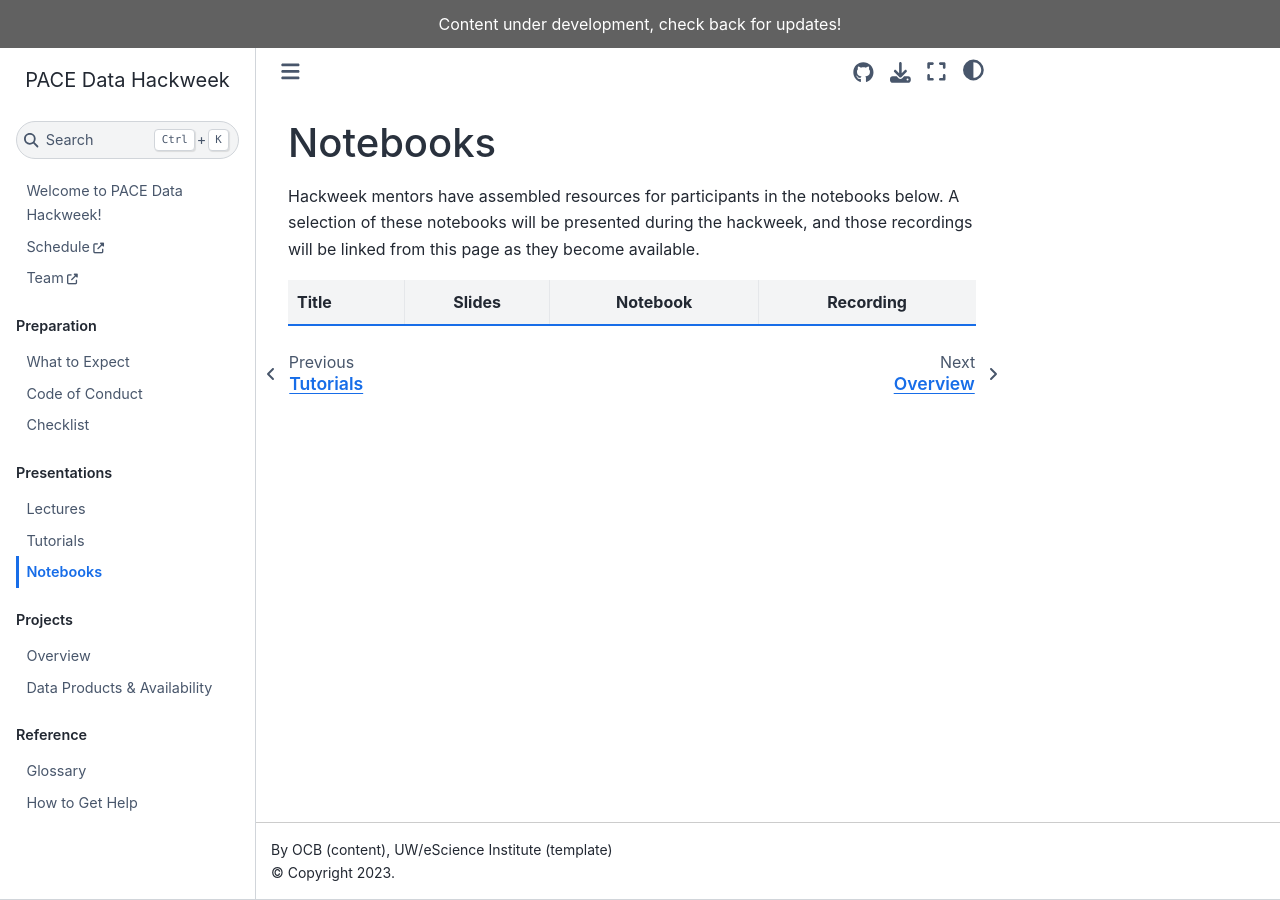
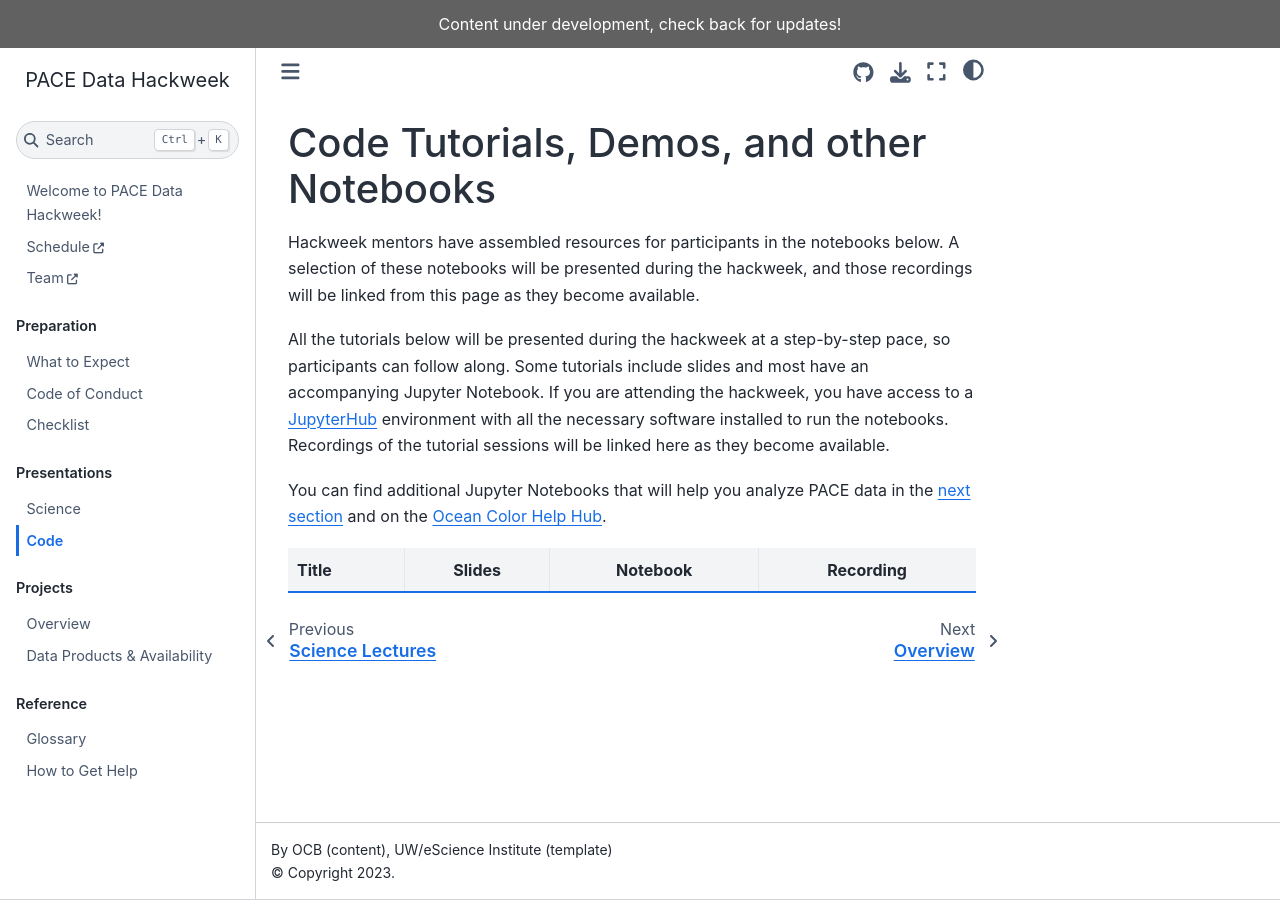
Before and after one commit to PACEHackWeek/pace-2025, a Jupyter Book: the page built from book/presentations/notebooks.md, in a window 1280 px wide. Built offline with Jupyter Book 1.0.4 settings and Sphinx 7.4.7 and the Sphinx Book theme 1.1.4, drawn with Linux system fonts in a browser that asks for light colours.

Commit message:
change toc and files

```diff
--- a/book/_toc.yml
+++ b/book/_toc.yml
@@ -16,7 +16,9 @@ parts:
 - caption: Presentations
   chapters:
     - file: presentations/lectures
-    - file: presentations/tutorials
+      title: Science
+    - file: presentations/notebooks
+      title: Code
 #       sections:
 #         - file: presentations/hackweek/cryocloud_overview/CryoCloud_demo
 #           title: CryoCloud Overview
@@ -38,7 +40,6 @@ parts:
 #           title: Machine Learning
 #         - url: https://docs.google.com/presentation/d/17WIDy5rA0VA-6RQpo7wGAeAP-Uz_kxPr/present
 #           title: Reproducible Containers
-    - file: presentations/notebooks
 - caption: Projects
   chapters:
     - file: projects/overview
--- a/book/presentations/notebooks.md
+++ b/book/presentations/notebooks.md
@@ -1,7 +1,17 @@
-# Notebooks
+# Code Tutorials, Demos, and other Notebooks
 
 Hackweek mentors have assembled resources for participants in the notebooks below.
 A selection of these notebooks will be presented during the hackweek, and those recordings will be linked from this page as they become available.
 
+All the tutorials below will be presented during the hackweek at a step-by-step pace, so participants can follow along.
+Some tutorials include slides and most have an accompanying Jupyter Notebook.
+If you are attending the hackweek, you have access to a {term}`JupyterHub` environment with all the necessary software installed to run the notebooks.
+Recordings of the tutorial sessions will be linked here as they become available.
+
+You can find additional Jupyter Notebooks that will help you analyze PACE data in the [next section](notebooks) and on the [Ocean Color Help Hub].
+
 | Title | Slides | Notebook | Recording |
 | :---- | :----: | :------: | :-------: |
+
+
+[Ocean Color Help Hub]: https://oceancolor.gsfc.nasa.gov/resources/docs/tutorials/
```
Also changed, not shown: book/presentations/lectures.md (+20 -3 lines), book/presentations/tutorials.md (deleted, +0 -13 lines).
